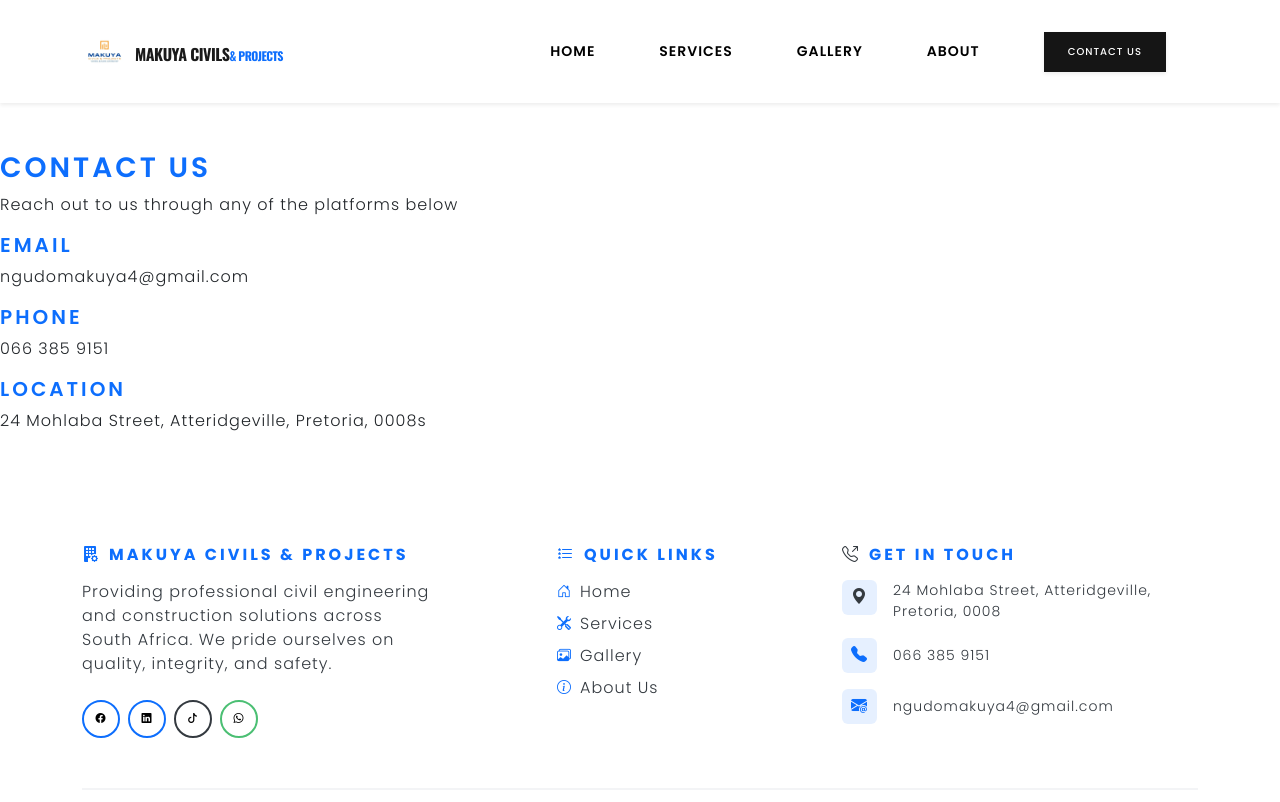
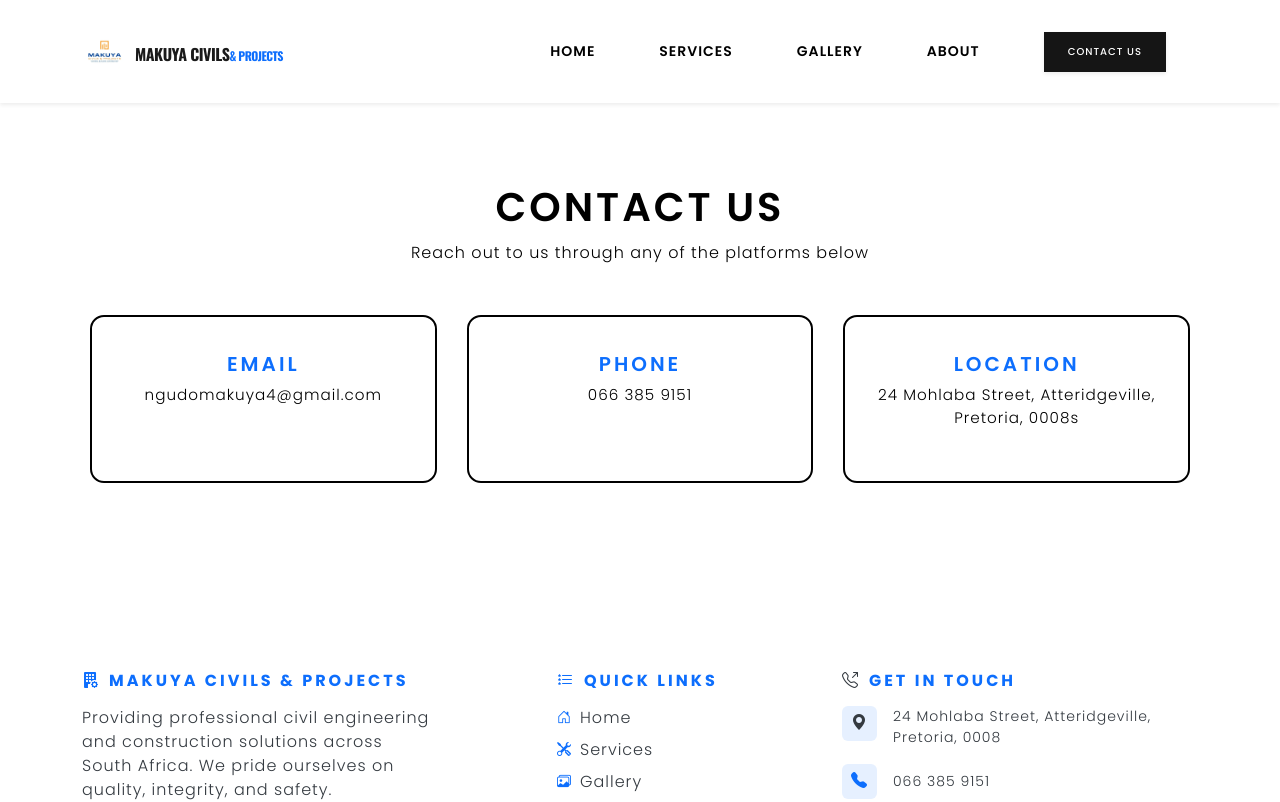
Before and after one commit to luvhimbi/MakuyaCivilsAndProjectsv2, an Angular app: page /contact in a window 1280 px wide. Shown: the top 802 px of the page. Built offline with nearby package versions, Linux system fonts and the light colour scheme.

Commit message:
added styles for contact page

```diff
--- a/src/app/contact/contact.css
+++ b/src/app/contact/contact.css
@@ -0,0 +1,101 @@
+/* Section background */
+.contact-section {
+  padding: 80px 20px;
+  background: #ffffff;
+  color: #000000;
+}
+
+/* Container */
+.contact-container {
+  max-width: 1100px;
+  margin: auto;
+  text-align: center;
+}
+
+/* Headings */
+.contact-container h2 {
+  font-size: 2.5rem;
+  margin-bottom: 10px;
+  color: #000000;
+}
+
+.subtitle {
+  margin-bottom: 50px;
+  color: #000000;
+}
+
+/* Contact cards layout */
+.contact-cards {
+  display: grid;
+  grid-template-columns: repeat(auto-fit, minmax(220px, 1fr));
+  gap: 30px;
+  margin-bottom: 60px;
+}
+
+/* Individual card */
+.contact-card {
+  background: #ffffff;
+  padding: 35px 25px;
+  border-radius: 14px;
+  border: 2px solid #000000;
+  transition: transform 0.3s ease, box-shadow 0.3s ease;
+}
+
+/* Icons */
+.contact-card i {
+  font-size: 2rem;
+  margin-bottom: 15px;
+  color: #000000;
+}
+
+/* Card text */
+.contact-card h4 {
+  margin-bottom: 8px;
+  font-weight: 600;
+  color: #000000;
+}
+
+.contact-card p {
+  font-size: 0.95rem;
+  color: #000000;
+}
+
+/* Hover effect */
+.contact-card:hover {
+  transform: translateY(-6px);
+  box-shadow: 0 10px 0 #000000;
+}
+
+/* Social section */
+.social-section h3 {
+  margin-bottom: 20px;
+  font-weight: 500;
+  color: #000000;
+}
+
+/* Social icons */
+.social-icons {
+  display: flex;
+  justify-content: center;
+  gap: 22px;
+}
+
+.social-icons a {
+  width: 52px;
+  height: 52px;
+  border-radius: 50%;
+  background: #ffffff;
+  border: 2px solid #000000;
+  display: flex;
+  align-items: center;
+  justify-content: center;
+  color: #000000;
+  font-size: 1.3rem;
+  transition: all 0.3s ease;
+}
+
+.social-icons a:hover {
+  background: #000000;
+  color: #ffffff;
+  transform: scale(1.12);
+}
```
